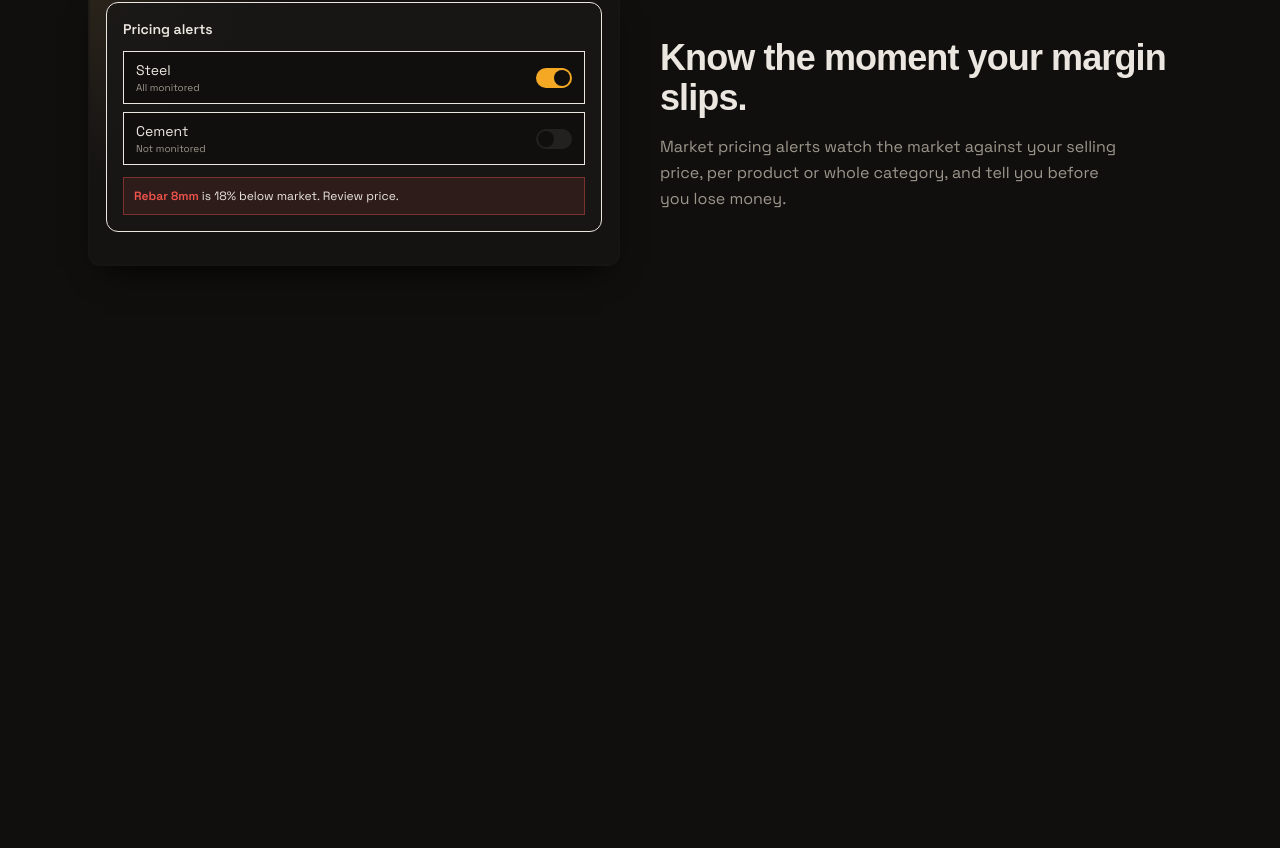
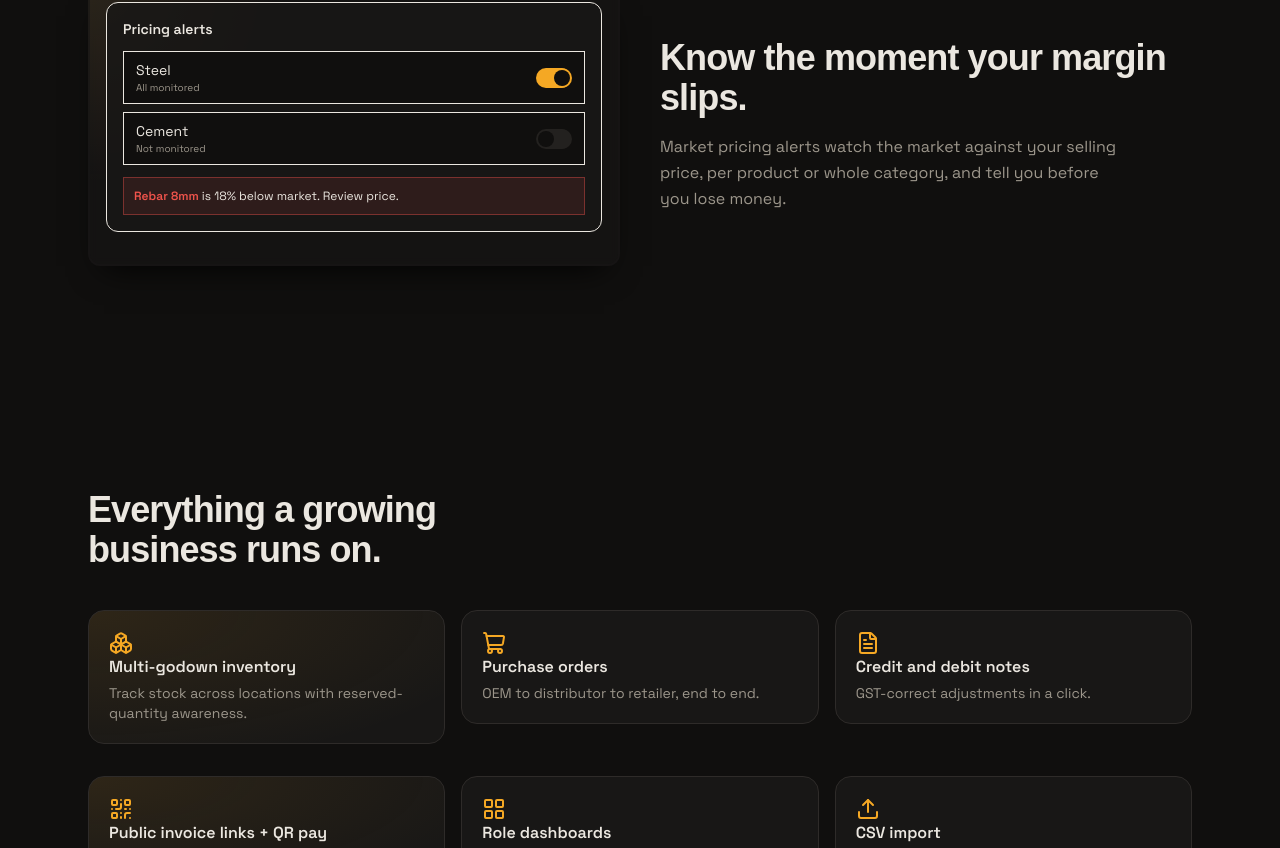
Before and after one commit to SHARVESH08/InvoiceIQ, a Next.js app: page / in a window 1280 px wide. Shown: the part 1952-2800 px from the top of the page. Before the commit the page ends 2330 px from the top, so only its background shows below. Built offline with nearby package versions, Linux system fonts and the light colour scheme; a web font is replaced by a local one.

Commit message:
feat(landing): capabilities bento + unnamed comparison table

```diff
--- a/src/app/page.tsx
+++ b/src/app/page.tsx
@@ -4,6 +4,8 @@ import { TrustMarquee } from '@/components/landing/trust-marquee'
 import { FeatureAI } from '@/components/landing/feature-ai'
 import { FeatureWhatsApp } from '@/components/landing/feature-whatsapp'
 import { FeaturePricing } from '@/components/landing/feature-pricing'
+import { CapabilitiesBento } from '@/components/landing/capabilities-bento'
+import { WhyDifferent } from '@/components/landing/why-different'
 
 export default function LandingPage() {
   return (
@@ -15,6 +17,8 @@ export default function LandingPage() {
         <FeatureAI />
         <FeatureWhatsApp />
         <FeaturePricing />
+        <CapabilitiesBento />
+        <WhyDifferent />
       </main>
     </div>
   )
--- /dev/null
+++ b/src/components/landing/capabilities-bento.tsx
@@ -0,0 +1,42 @@
+import { RevealStagger } from '@/components/motion/reveal-stagger'
+import { Boxes, ShoppingCart, FileText, QrCode, LayoutGrid, Upload } from 'lucide-react'
+
+const CELLS = [
+  { icon: Boxes, title: 'Multi-godown inventory', body: 'Track stock across locations with reserved-quantity awareness.', span: 'sm:col-span-2 sm:row-span-2', tint: true },
+  { icon: ShoppingCart, title: 'Purchase orders', body: 'OEM to distributor to retailer, end to end.' },
+  { icon: FileText, title: 'Credit and debit notes', body: 'GST-correct adjustments in a click.' },
+  { icon: QrCode, title: 'Public invoice links + QR pay', body: 'Share a link, get paid faster.', span: 'sm:col-span-2', tint: true },
+  { icon: LayoutGrid, title: 'Role dashboards', body: 'The right view for every company type.' },
+  { icon: Upload, title: 'CSV import', body: 'Bring your catalog in minutes.' },
+]
+
+export function CapabilitiesBento() {
+  return (
+    <section className="mx-auto max-w-6xl px-6 py-20 md:py-28">
+      <h2 className="mb-10 max-w-[18ch] font-display text-3xl font-semibold tracking-tight md:text-4xl">
+        Everything a growing business runs on.
+      </h2>
+      <RevealStagger className="grid auto-rows-[150px] grid-cols-1 gap-4 sm:grid-cols-3">
+        {CELLS.map((c) => {
+          const Icon = c.icon
+          return (
+            <div
+              key={c.title}
+              className={`flex flex-col justify-between rounded-2xl border border-border p-5 ${c.span ?? ''} ${
+                c.tint
+                  ? 'bg-card bg-[radial-gradient(120%_120%_at_0%_0%,hsl(var(--primary)/0.10),transparent)]'
+                  : 'bg-card'
+              }`}
+            >
+              <Icon className="h-6 w-6 text-primary" aria-hidden />
+              <div>
+                <p className="font-semibold">{c.title}</p>
+                <p className="mt-1 text-sm text-muted-foreground">{c.body}</p>
+              </div>
+            </div>
+          )
+        })}
+      </RevealStagger>
+    </section>
+  )
+}
--- /dev/null
+++ b/src/components/landing/why-different.tsx
@@ -0,0 +1,50 @@
+import { Reveal } from '@/components/motion/reveal'
+import { Check, Minus } from 'lucide-react'
+
+const ROWS: { label: string; legacy: boolean; basic: boolean }[] = [
+  { label: 'AI assistant + GST filing', legacy: false, basic: false },
+  { label: 'WhatsApp ordering', legacy: false, basic: false },
+  { label: 'Market pricing alerts', legacy: false, basic: false },
+  { label: 'Cloud, works anywhere', legacy: false, basic: true },
+  { label: 'Multi-godown + supply chain', legacy: true, basic: false },
+]
+
+function Cell({ on }: { on: boolean }) {
+  return on ? (
+    <Check className="mx-auto h-4 w-4 text-success" aria-label="Yes" />
+  ) : (
+    <Minus className="mx-auto h-4 w-4 text-muted-foreground/50" aria-label="No" />
+  )
+}
+
+export function WhyDifferent() {
+  return (
+    <section id="why" className="border-y border-border/60 bg-card/30 py-20 md:py-28">
+      <div className="mx-auto max-w-4xl px-6">
+        <Reveal>
+          <h2 className="mb-10 font-display text-3xl font-semibold tracking-tight md:text-4xl">
+            Why teams switch to InvoiceIQ.
+          </h2>
+        </Reveal>
+        <Reveal delay={0.1}>
+          <div className="overflow-hidden rounded-2xl border border-border">
+            <div className="grid grid-cols-[1.6fr_1fr_1fr_1fr] bg-background font-mono text-[11px] uppercase tracking-wide text-muted-foreground">
+              <div className="px-4 py-3">Capability</div>
+              <div className="px-2 py-3 text-center">Legacy desktop</div>
+              <div className="px-2 py-3 text-center">Basic apps</div>
+              <div className="bg-primary/10 px-2 py-3 text-center font-semibold text-primary">InvoiceIQ</div>
+            </div>
+            {ROWS.map((r) => (
+              <div key={r.label} className="grid grid-cols-[1.6fr_1fr_1fr_1fr] border-t border-border text-sm">
+                <div className="px-4 py-3 text-foreground">{r.label}</div>
+                <div className="px-2 py-3"><Cell on={r.legacy} /></div>
+                <div className="px-2 py-3"><Cell on={r.basic} /></div>
+                <div className="bg-primary/10 px-2 py-3"><Check className="mx-auto h-4 w-4 text-primary" aria-label="Yes" /></div>
+              </div>
+            ))}
+          </div>
+        </Reveal>
+      </div>
+    </section>
+  )
+}
```
